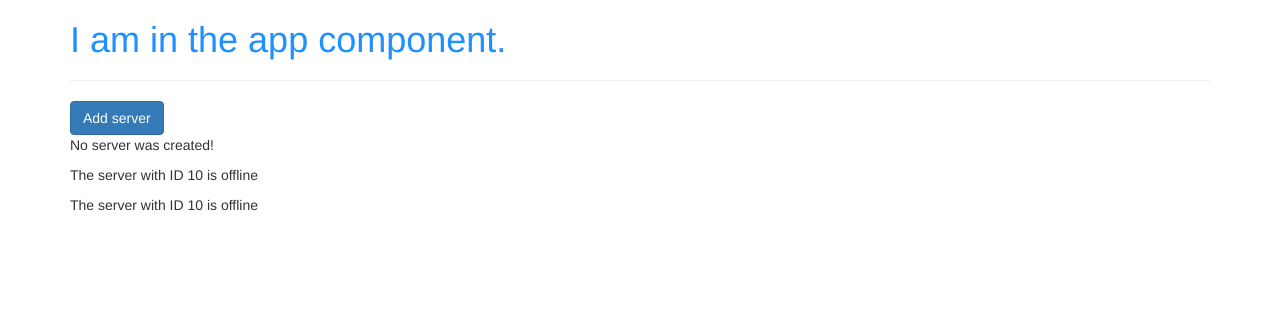
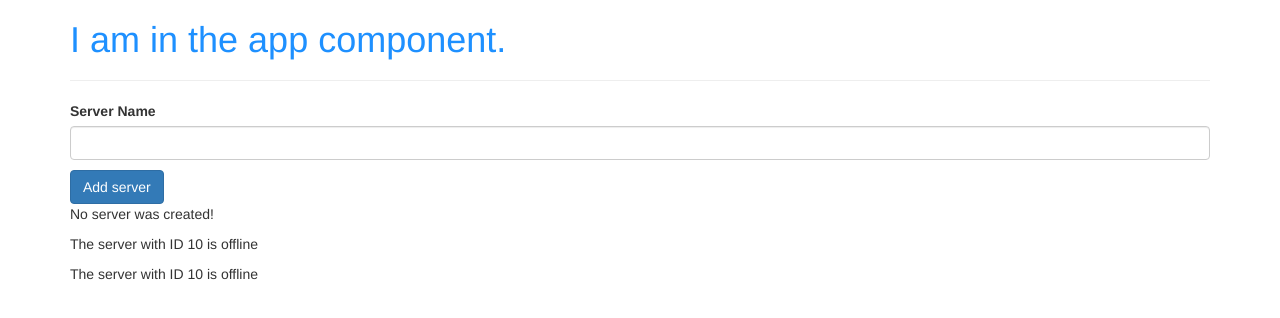
Before and after one commit to jitendrajangid45/angularTraining, an Angular app: page / in a window 1280 px wide. Shown: the top 318 px of the page. Built offline with nearby package versions, Linux system fonts and the light colour scheme.

Commit message:
passing and usingdata with event binding

```diff
--- a/src/app/servers/servers.component.html
+++ b/src/app/servers/servers.component.html
@@ -1,3 +1,11 @@
+<label>Server Name</label>
+<input
+    type="text"
+    class="form-control"
+    (input)="onUpdateServerName($event)">
+
+<p>{{ serverName }}</p>
+
 <button class="btn btn-primary" [disabled]="!allowNewServer" (click)="onCreateServer()">Add server</button>
 <!-- <p [innerText]="allowNewServer"></p> -->
 <p>{{serverCreationStatus}}</p>
--- a/src/app/servers/servers.component.ts
+++ b/src/app/servers/servers.component.ts
@@ -13,6 +13,7 @@
 export class ServersComponent implements OnInit {
   allowNewServer = false;
   serverCreationStatus = 'No server was created!';
+  serverName = "";
 
   constructor() {
     setTimeout(()=>{
@@ -27,4 +28,8 @@
     this.serverCreationStatus = 'Server was created!!';
   }
 
+  onUpdateServerName(event:Event){
+    this.serverName = (<HTMLInputElement>event.target).value;
+  }
+
 }
```
